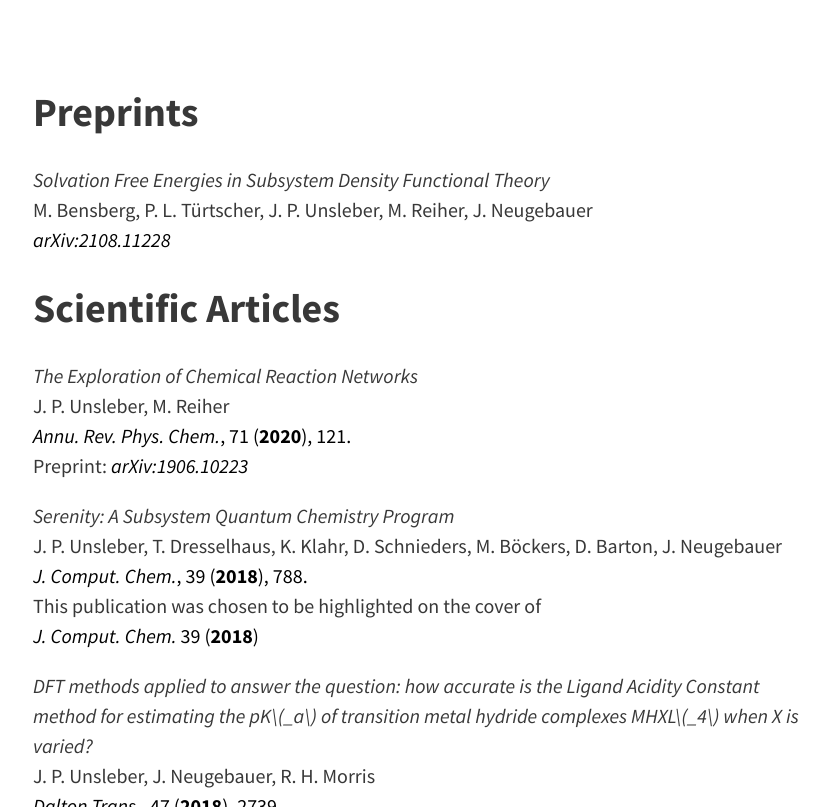
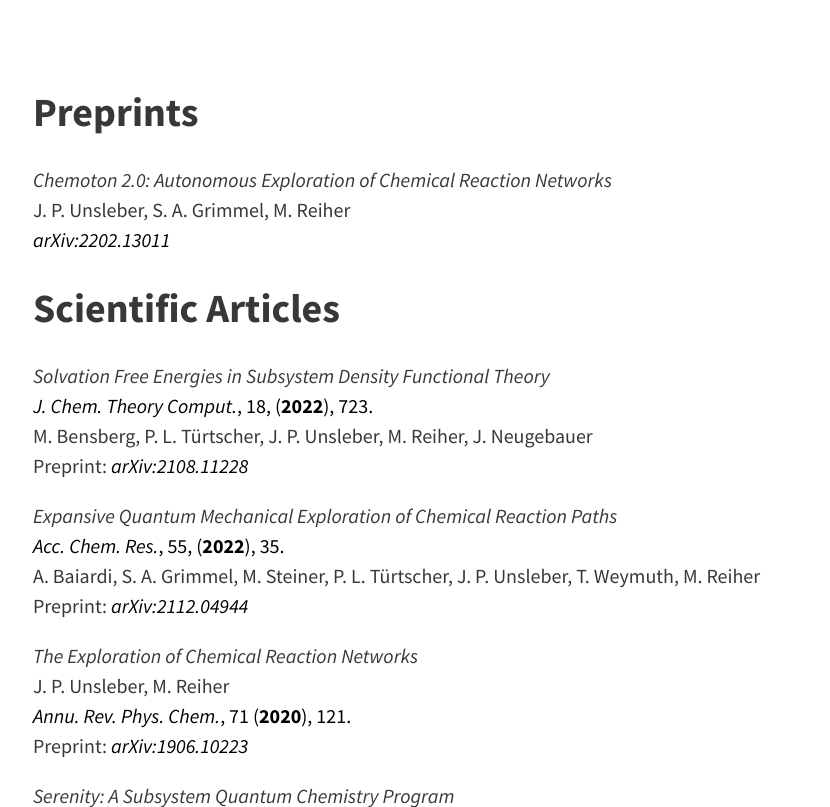
Before and after one commit to nabbelbabbel/nabbelbabbel.github.io, a Jekyll site: the page built from pages/publications.md, in a window 1280 px wide and 900 px high, scrolled down 305 px, cut to the strip 93-900 px from the top of the window. Shown: the whole strip, without its empty margins (223-1053 px from the left). Built offline with Jekyll 4.4.1, drawn with Linux system fonts in a browser that asks for light colours.

Commit message:
Update Publications

```diff
--- a/pages/publications.md
+++ b/pages/publications.md
@@ -7,11 +7,21 @@ tags: [Article]
 ---
 
 ## Preprints
-*Solvation Free Energies in Subsystem Density Functional Theory*
-M. Bensberg, P. L. Türtscher, J. P. Unsleber, M. Reiher, J. Neugebauer
-[*arXiv:2108.11228*](https://arxiv.org/abs/2108.11228)
+*Chemoton 2.0: Autonomous Exploration of Chemical Reaction Networks*
+J. P. Unsleber, S. A. Grimmel, M. Reiher
+[*arXiv:2202.13011*](https://doi.org/10.48550/arXiv.2202.13011)
 
 ## Scientific Articles
+*Solvation Free Energies in Subsystem Density Functional Theory*
+[*J. Chem. Theory Comput.*, 18, (**2022**), 723.](https://doi.org/10.1021/acs.jctc.1c00864)
+M. Bensberg, P. L. Türtscher, J. P. Unsleber, M. Reiher, J. Neugebauer
+Preprint: [*arXiv:2108.11228*](https://arxiv.org/abs/2108.11228)
+
+*Expansive Quantum Mechanical Exploration of Chemical Reaction Paths*
+[*Acc. Chem. Res.*, 55, (**2022**), 35.](https://doi.org/10.1021/acs.accounts.1c00472)
+A. Baiardi, S. A. Grimmel, M. Steiner, P. L. Türtscher, J. P. Unsleber, T. Weymuth, M. Reiher
+Preprint: [*arXiv:2112.04944*](https://doi.org/10.48550/arXiv.2112.04944)
+
 *The Exploration of Chemical Reaction Networks*
 J. P. Unsleber, M. Reiher
 [*Annu. Rev. Phys. Chem.*, 71 (**2020**), 121.](https://doi.org/10.1146/annurev-physchem-071119-040123)
```
